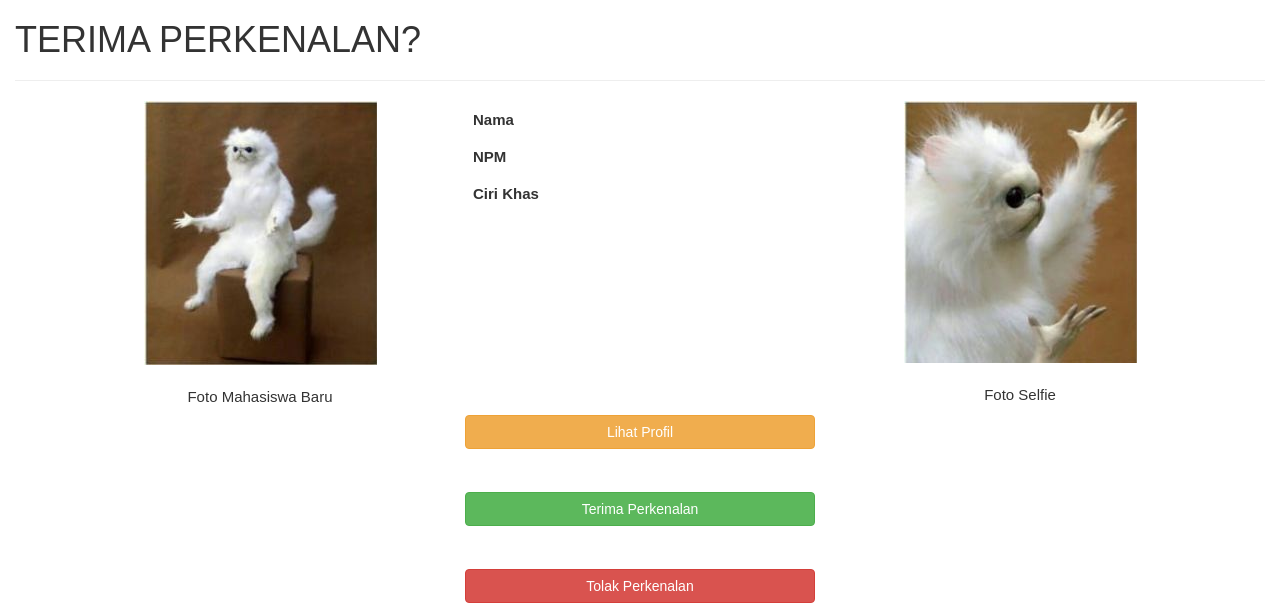
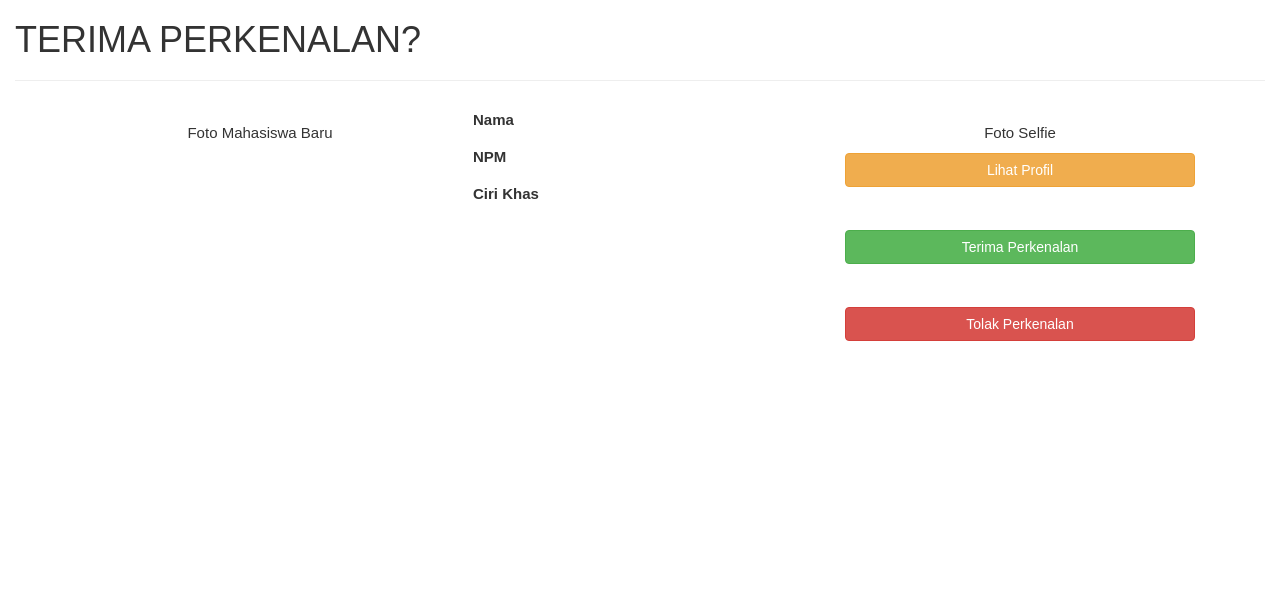
Before and after one commit to Ponita48/PerkenalanCBS, a CodeIgniter app: page /PerkenalanCBS/index.php/usercontroller/accept in a window 1280 px wide. Shown: the part 52-657 px from the top of the page. Run offline with CodeIgniter, Linux system fonts and the light colour scheme; data that the repository does not hold is empty.

Commit message:
piew piew

```diff
--- a/application/views/accept_perkenalan.php
+++ b/application/views/accept_perkenalan.php
@@ -8,7 +8,7 @@
 	<div class="container">
 		<div class="col-sm-4">
 			<center>
-				<img src="<?php echo base_url(); ?>img/img1.jpg" alt="" class="img-responsive"><br>
+				<img src="<?php echo $result->link_foto_peserta; ?>" alt="" class="img-responsive"><br>
 				<p>Foto Mahasiswa Baru</p>
 			</center>
 		</div>
@@ -30,7 +30,7 @@
 		</div>
 		<div class="col-sm-4">
 			<center>
-				<img src="<?php echo base_url(); ?>img/img2.jpg" alt="" class="img-responsive"><br>
+				<img src="<?php echo $result->link_foto; ?>" alt="" class="img-responsive"><br>
 				<p>Foto Selfie</p>
 			</center>
 		</div>
```
